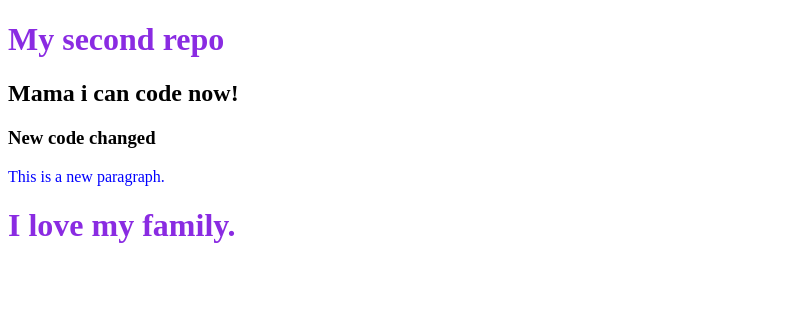
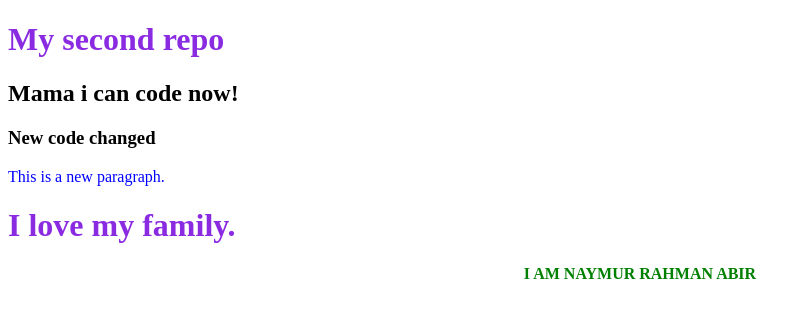
Before and after one commit to naymurabir/My-second-repo, a plain HTML site: page index.html in a window 1280 px wide. Shown: the whole page, without its empty margins (0-810 px from the left). Drawn offline with Linux system fonts and the light colour scheme.

```diff
--- a/index.html
+++ b/index.html
@@ -13,5 +13,6 @@
     <h3>New code changed</h3>
     <p>This is a new paragraph.</p>
     <h1>I love my family.</h1>
+    <h4>I AM NAYMUR RAHMAN ABIR</h4>
 </body>
 </html>
--- a/style.css
+++ b/style.css
@@ -4,3 +4,8 @@ p{
 h1{
     color: blueviolet;
 }
+h4{
+    color: green;
+    font-weight: bold;
+    text-align: center;
+}
```
